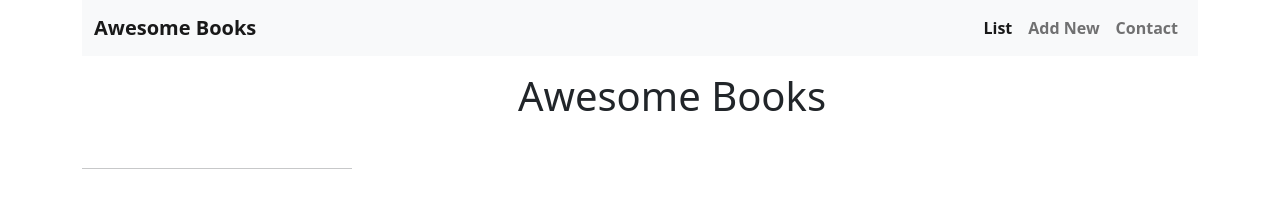
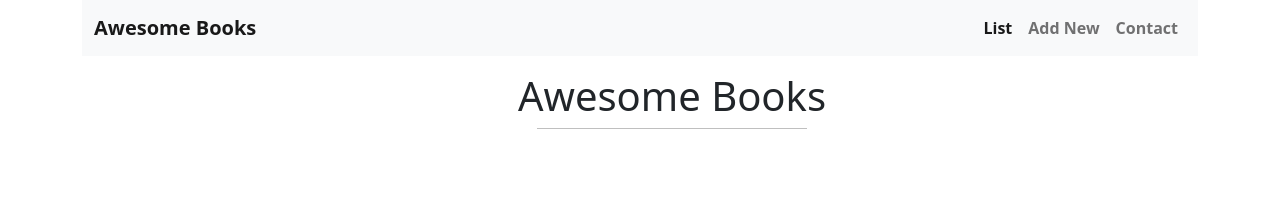
Before and after one commit to preciousakams/awesomebooksProject, a website: page index.html in a window 1280 px wide. Shown: the top 219 px of the page. Drawn offline with nearby package versions, Linux system fonts and the light colour scheme.

Commit message:
Centered <hr> on list page

```diff
--- a/index.html
+++ b/index.html
@@ -33,9 +33,10 @@
     </nav>
     <section class="list">
         <h1>Awesome Books</h1>
+        <hr>
         <table id="book-Collection"></table>
+
     </section>
-    <hr>
     <section class="addNew" id="addNew">
         <h1>Add a new book</h1>
         <form id="bookForm">
--- a/style.css
+++ b/style.css
@@ -33,7 +33,8 @@
   text-align: right;
 }
 
-hr {
+.list hr {
+  margin: auto;
   width: 270px;
   height: 5px;
   background-color: black;
```
